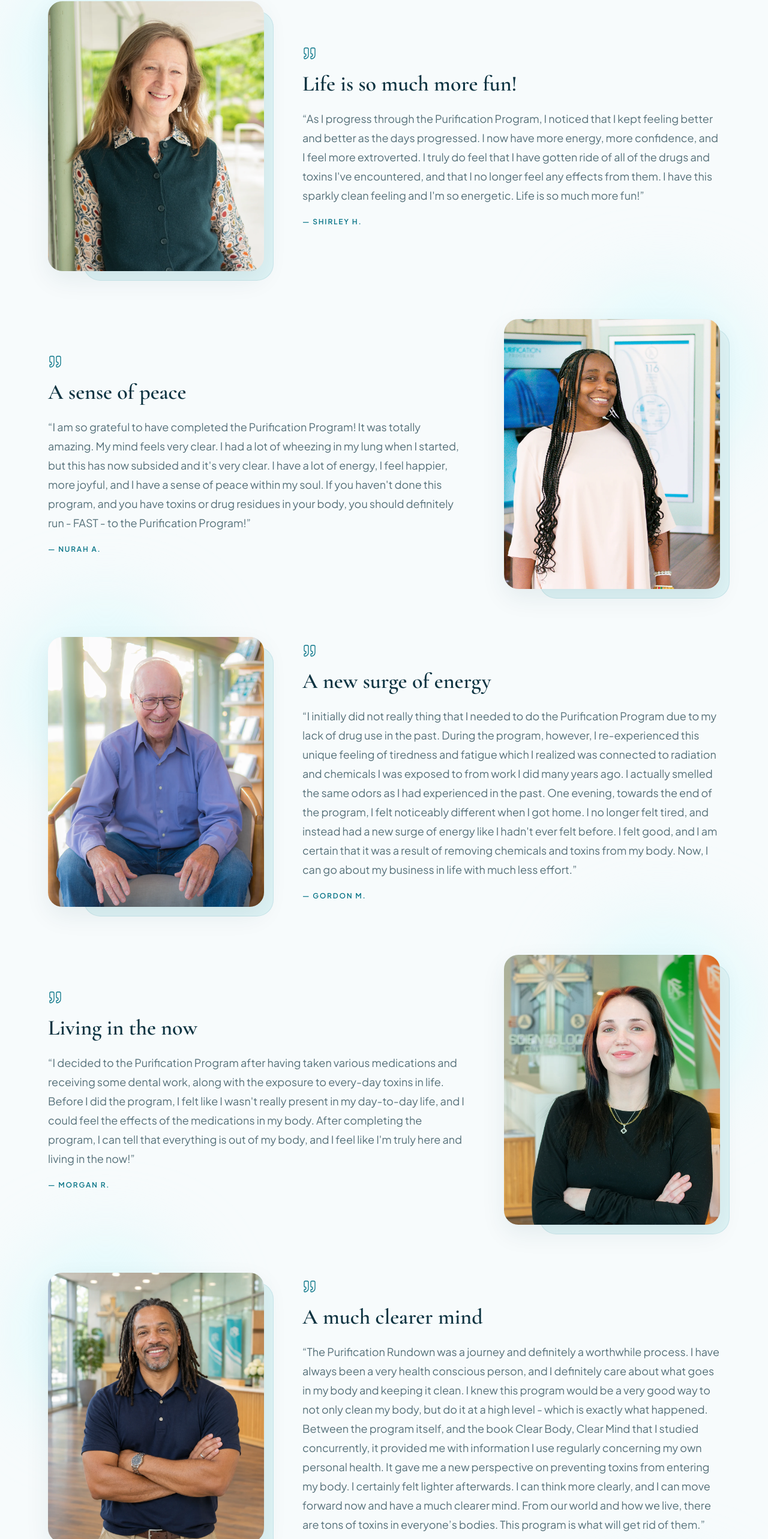
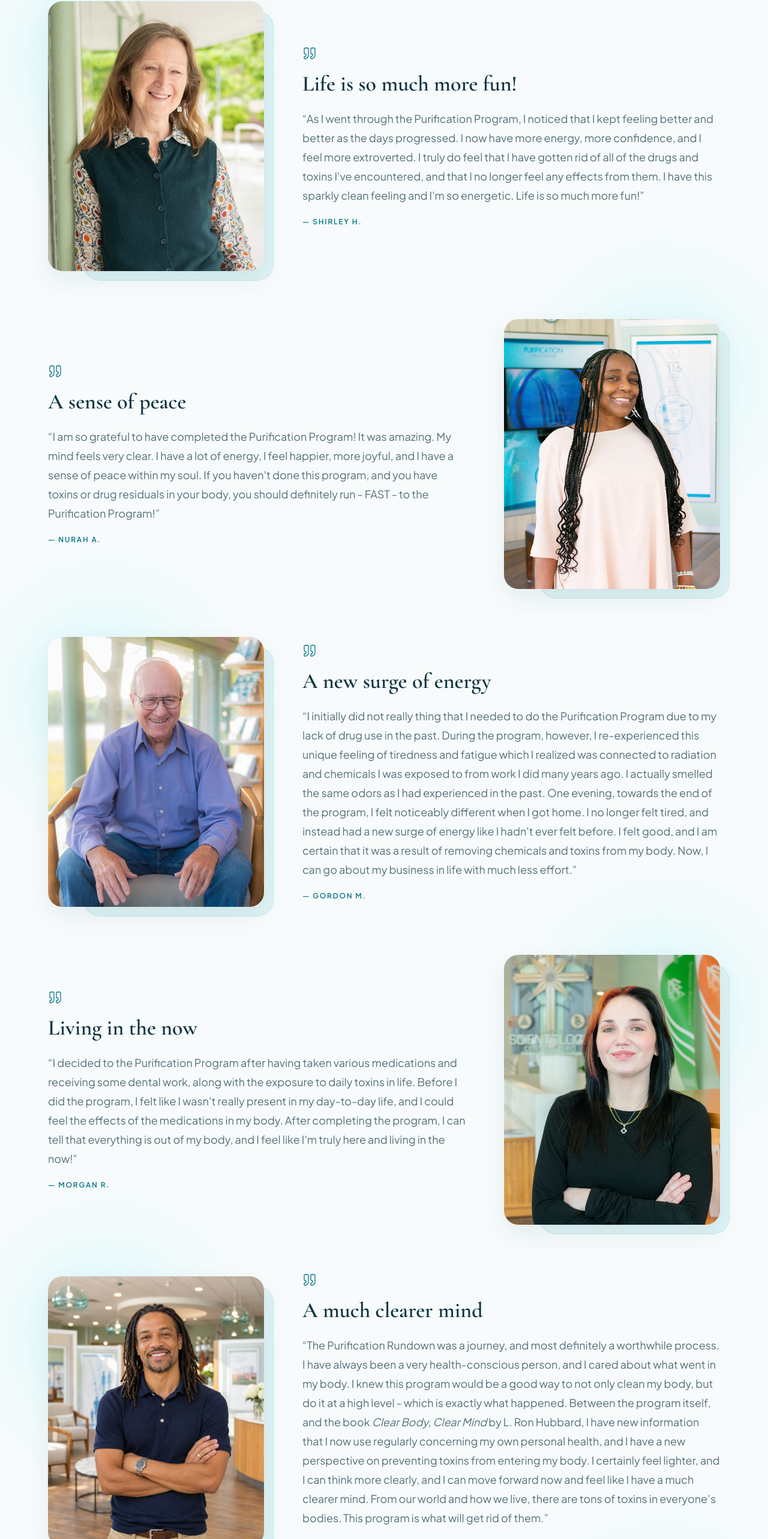
Before and after one commit to slturrisi/cbcm, a Next.js app: page /results in a window 1280 px wide. Shown: the part 730-3296 px from the top of the page at 60% size. Built offline with nearby package versions, Linux system fonts and the light colour scheme.

Commit message:
Revise Results copy, portrait framing and Mario illustration

```diff
--- a/components/results/StoryCollection.tsx
+++ b/components/results/StoryCollection.tsx
@@ -17,12 +17,11 @@ export default function StoryCollection() {
                   <figure className="relative aspect-[4/5] overflow-hidden rounded-[1.5rem] bg-[#e5eff0] shadow-[0_15px_40px_rgba(10,64,78,0.08)]">
                     <Image src={story.image} alt={story.imageAlt} fill sizes="(max-width: 767px) 320px, (max-width: 1023px) 280px, 360px" className="object-cover object-center" />
                   </figure>
-                  {story.illustration && <p className="mt-3 text-center text-xs leading-5 text-[#56717a]">AI illustration; not the person quoted.</p>}
                 </div>
                 <div>
                   <Quote size={24} strokeWidth={1.3} className="mb-4 text-[#087487]" aria-hidden="true" />
                   <h2 className="font-display text-3xl font-semibold leading-tight text-[#0c3341] sm:text-4xl">{story.title}</h2>
-                  <blockquote className="mt-5 text-base leading-8 text-[#56717a] sm:text-lg">“{story.quote}”</blockquote>
+                  <blockquote className="mt-5 text-base leading-8 text-[#56717a] sm:text-lg">“{story.id === "mario-m" ? story.quote.split("Clear Body, Clear Mind").map((part, i) => <span key={i}>{i > 0 && <em>Clear Body, Clear Mind</em>}{part}</span>) : story.quote}”</blockquote>
                   <p className="mt-5 text-xs font-semibold uppercase tracking-[0.15em] text-[#087487]">— {story.attribution}</p>
                 </div>
               </article>
--- a/content/results.ts
+++ b/content/results.ts
@@ -1,10 +1,10 @@
 // Local success stories and photo pairings supplied by the site owner.
-// Mario and Leslie use clearly labeled temporary AI illustrations.
+// Mario and Leslie use generated illustrative portraits.
 export const resultStories = [
   {
     id: "shirley-h",
     title: "Life is so much more fun!",
-    quote: "As I progress through the Purification Program, I noticed that I kept feeling better and better as the days progressed. I now have more energy, more confidence, and I feel more extroverted. I truly do feel that I have gotten ride of all of the drugs and toxins I've encountered, and that I no longer feel any effects from them. I have this sparkly clean feeling and I'm so energetic. Life is so much more fun!",
+    quote: "As I went through the Purification Program, I noticed that I kept feeling better and better as the days progressed. I now have more energy, more confidence, and I feel more extroverted. I truly do feel that I have gotten rid of all of the drugs and toxins I've encountered, and that I no longer feel any effects from them. I have this sparkly clean feeling and I'm so energetic. Life is so much more fun!",
     attribution: "Shirley H.",
     image: "/images/results/shirley-h.webp",
     imageAlt: "Portrait of Shirley H.",
@@ -13,9 +13,9 @@ export const resultStories = [
   {
     id: "nurah-a",
     title: "A sense of peace",
-    quote: "I am so grateful to have completed the Purification Program! It was totally amazing. My mind feels very clear. I had a lot of wheezing in my lung when I started, but this has now subsided and it's very clear. I have a lot of energy, I feel happier, more joyful, and I have a sense of peace within my soul. If you haven't done this program, and you have toxins or drug residues in your body, you should definitely run - FAST - to the Purification Program!",
+    quote: "I am so grateful to have completed the Purification Program! It was amazing. My mind feels very clear. I have a lot of energy, I feel happier, more joyful, and I have a sense of peace within my soul. If you haven't done this program, and you have toxins or drug residuals in your body, you should definitely run - FAST - to the Purification Program!",
     attribution: "Nurah A.",
-    image: "/images/results/nurah-a.webp",
+    image: "/images/results/nurah-a-centered.webp",
     imageAlt: "Portrait of Nurah A.",
     illustration: false,
   },
@@ -31,7 +31,7 @@ export const resultStories = [
   {
     id: "morgan-r",
     title: "Living in the now",
-    quote: "I decided to the Purification Program after having taken various medications and receiving some dental work, along with the exposure to every-day toxins in life. Before I did the program, I felt like I wasn't really present in my day-to-day life, and I could feel the effects of the medications in my body. After completing the program, I can tell that everything is out of my body, and I feel like I'm truly here and living in the now!",
+    quote: "I decided to the Purification Program after having taken various medications and receiving some dental work, along with the exposure to daily toxins in life. Before I did the program, I felt like I wasn't really present in my day-to-day life, and I could feel the effects of the medications in my body. After completing the program, I can tell that everything is out of my body, and I feel like I'm truly here and living in the now!",
     attribution: "Morgan R.",
     image: "/images/results/morgan-r.webp",
     imageAlt: "Portrait of Morgan R.",
@@ -40,9 +40,9 @@ export const resultStories = [
   {
     id: "mario-m",
     title: "A much clearer mind",
-    quote: "The Purification Rundown was a journey and definitely a worthwhile process. I have always been a very health conscious person, and I definitely care about what goes in my body and keeping it clean. I knew this program would be a very good way to not only clean my body, but do it at a high level - which is exactly what happened. Between the program itself, and the book Clear Body, Clear Mind that I studied concurrently, it provided me with information I use regularly concerning my own personal health. It gave me a new perspective on preventing toxins from entering my body. I certainly felt lighter afterwards. I can think more clearly, and I can move forward now and have a much clearer mind. From our world and how we live, there are tons of toxins in everyone’s bodies. This program is what will get rid of them.",
+    quote: "The Purification Rundown was a journey, and most definitely a worthwhile process. I have always been a very health-conscious person, and I cared about what went in my body. I knew this program would be a good way to not only clean my body, but do it at a high level - which is exactly what happened. Between the program itself, and the book Clear Body, Clear Mind by L. Ron Hubbard, I have new information that I now use regularly concerning my own personal health, and I have a new perspective on preventing toxins from entering my body. I certainly feel lighter, and I can think more clearly, and I can move forward now and feel like I have a much clearer mind. From our world and how we live, there are tons of toxins in everyone’s bodies. This program is what will get rid of them.",
     attribution: "Mario M.",
-    image: "/images/results/mario-m-illustration.webp",
+    image: "/images/results/mario-m-refined.webp",
     imageAlt: "AI illustration of a man in a bright community-center lobby; not Mario M.",
     illustration: true,
   },
```
Also changed, not shown: public/images/results/mario-m-refined.webp (added), public/images/results/nurah-a-centered.webp (added), 3 other files (tests, documents, lock files or other folders).
